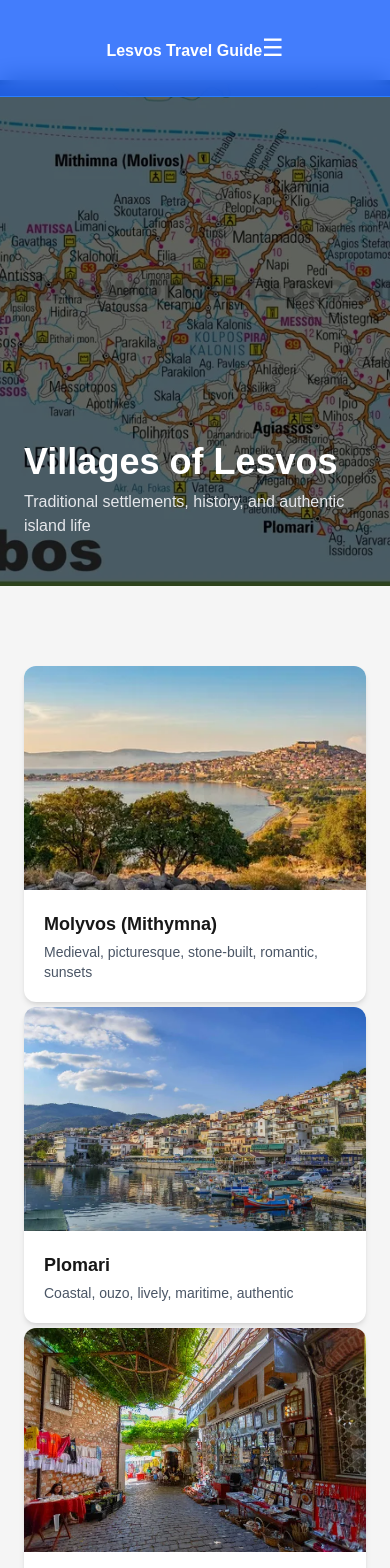
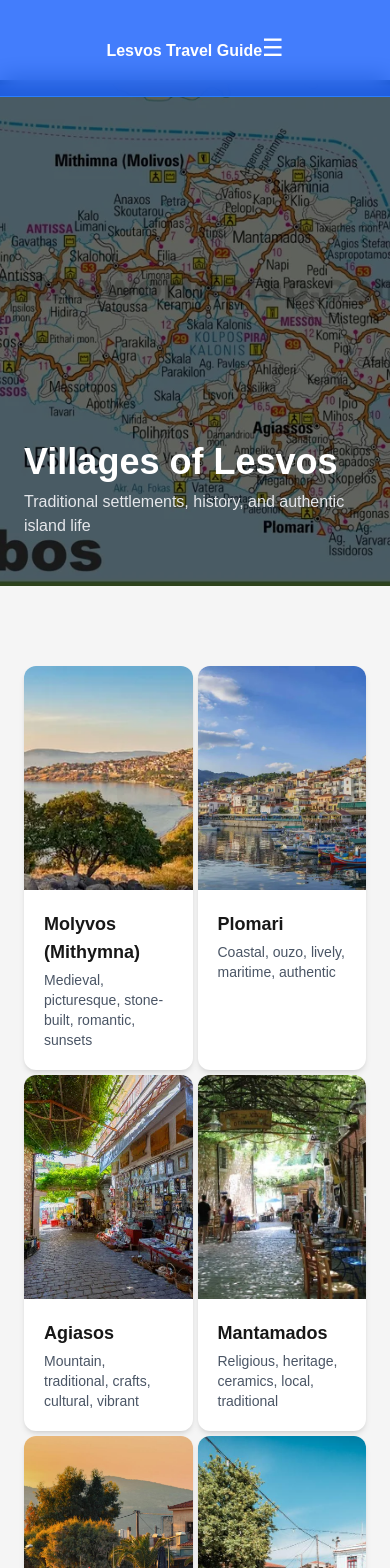
Before and after one commit to amamouridis06/lesvos-travel-guide, a Next.js app: page /villages in a window 390 px wide. Shown: the top 1568 px of the page. Built offline with nearby package versions, Linux system fonts and the light colour scheme.

Commit message:
Update page.tsx

```diff
--- a/app/villages/page.tsx
+++ b/app/villages/page.tsx
@@ -109,7 +109,7 @@ export default function VillagesPage() {
 
       {/* ================= LIST ================= */}
       <section className="max-w-6xl mx-auto px-6 py-20">
-        <div className="grid grid-cols-1 sm:grid-cols-2 lg:grid-cols-3 xl:grid-cols-5 gap-[5px]">
+        <div className="grid grid-cols-2 sm:grid-cols-2 lg:grid-cols-3 xl:grid-cols-5 gap-[5px]">
           {villages.map((village) => (
             <Link
               key={village.name}
```
